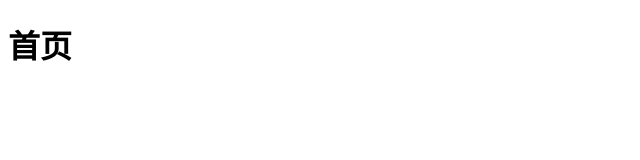
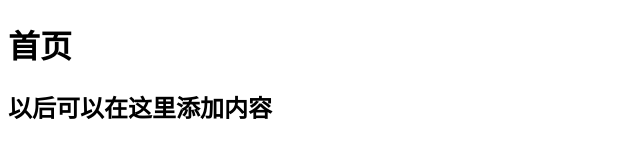
Before and after one commit to lbf1991/lbf1991.github.io, a plain HTML site: page index.html in a window 1280 px wide. Shown: the whole page, without its empty margins (0-640 px from the left). Drawn offline with Linux system fonts and the light colour scheme.

Commit message:
在gitee上添加

```diff
--- a/index.html
+++ b/index.html
@@ -8,5 +8,6 @@
 </head>
 <body>
     <h1>首页</h1>
+	<h2>以后可以在这里添加内容</h2>
 </body>
 </html>
```
